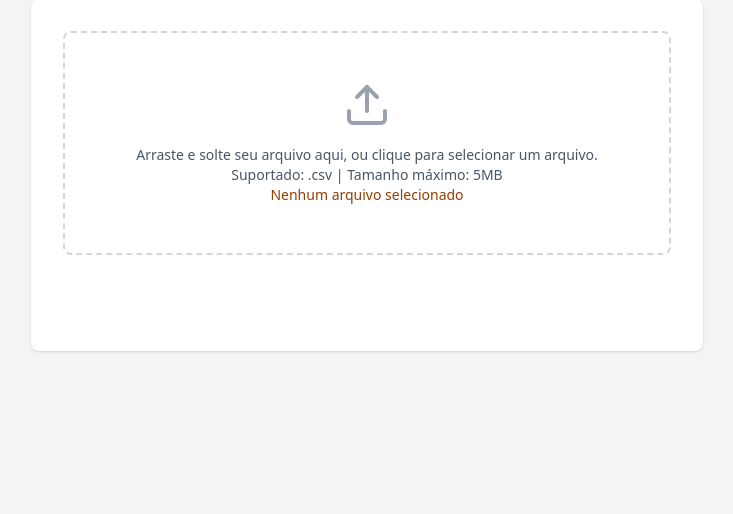
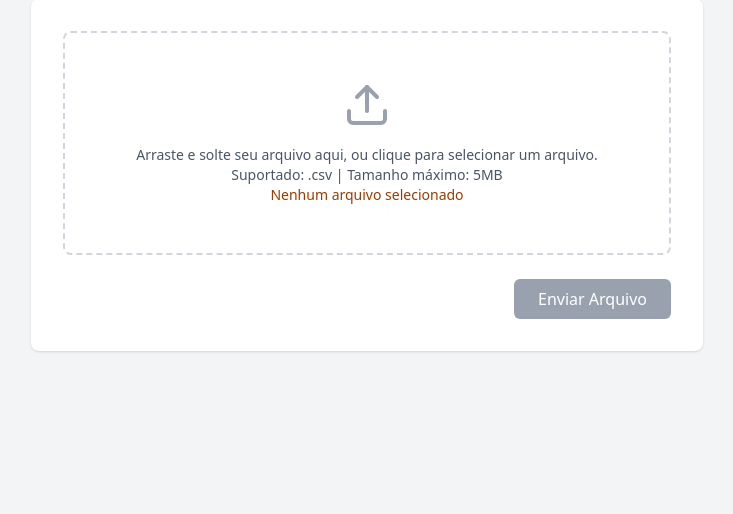
Before and after one commit to hugomota-dev/app-flask-tratador-csv, a Flask app: page / in a window 1280 px wide. Shown: the part 229-743 px from the top of the page, without its empty margins (273-1006 px from the left). Run offline with Flask 3, Linux system fonts and the light colour scheme; style sheets or scripts are compiled from the project's sources.

Commit message:
Update classes and id

```diff
--- a/application/templates/index.html
+++ b/application/templates/index.html
@@ -5,7 +5,8 @@
 <div class="w-full max-w-2xl mx-auto">
   <div id="upload-wrapper" class="bg-white rounded-lg shadow-sm p-8">
 
-    <form id="form-upload-csv" class="bg-white text-center transition-colors" action="" method="POST">
+    <form id="form-upload-csv" class="bg-white text-center transition-colors"
+      action="" method="POST">
 
       <label id="label-upload-csv"
         class="label-upload is-default border-2 border-dashed rounded-lg block text-sm font-medium text-gray-700 cursor-pointer p-12 transition-colors">
@@ -38,9 +39,8 @@
 
     </form>
 
-    <div id="button_box" class="button-upload is-default mt-6 flex justify-end">
-      <button id="button-form-csv" type="submit"
-        class="px-6 py-2 rounded-md text-white transition-colors ">
+    <div id="button-box" class="button-box is-default mt-6 flex justify-end">
+      <button id="button-form-csv" type="submit" class="button-form px-6 py-2 rounded-md text-white transition-colors">
         Enviar Arquivo
       </button>
     </div>
```
